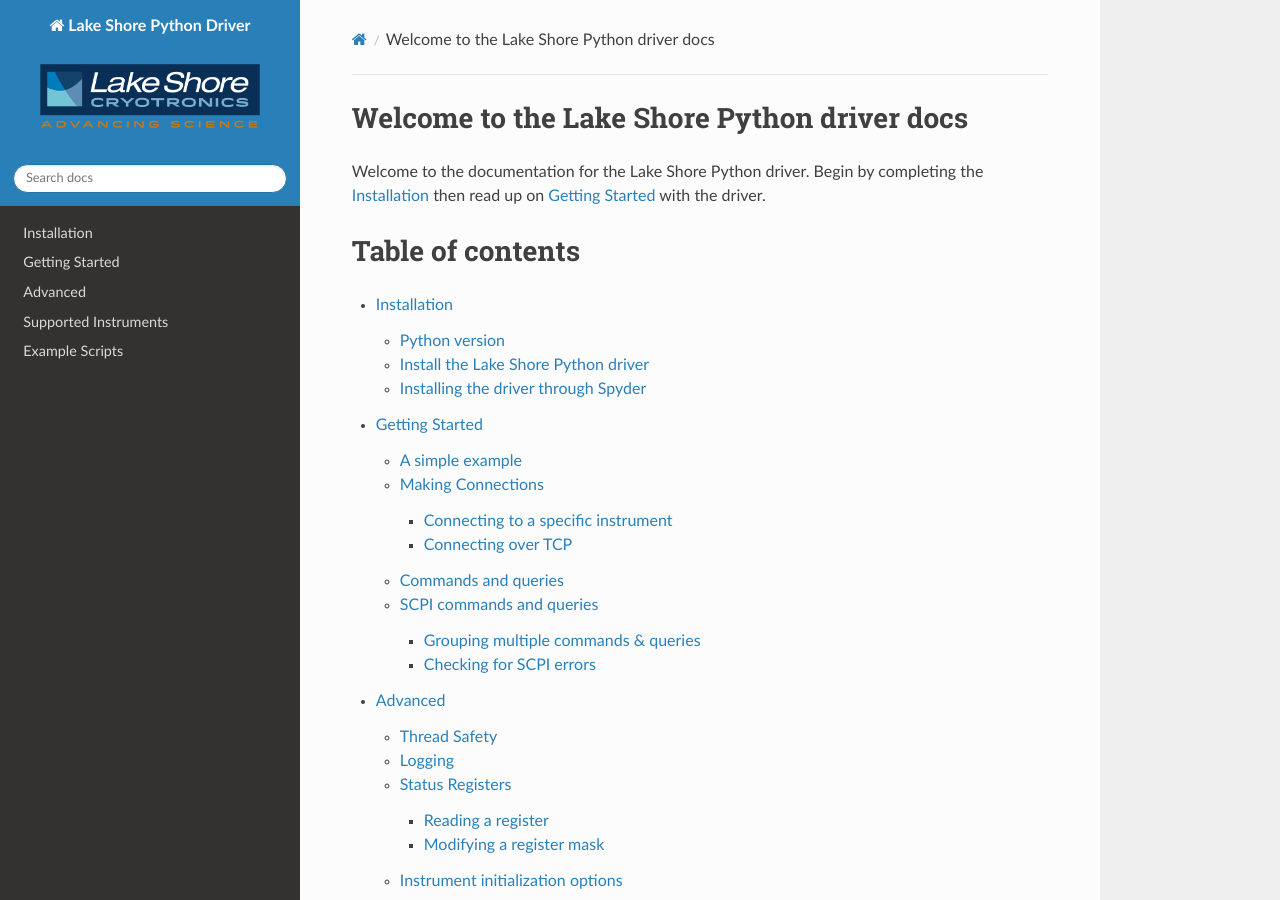
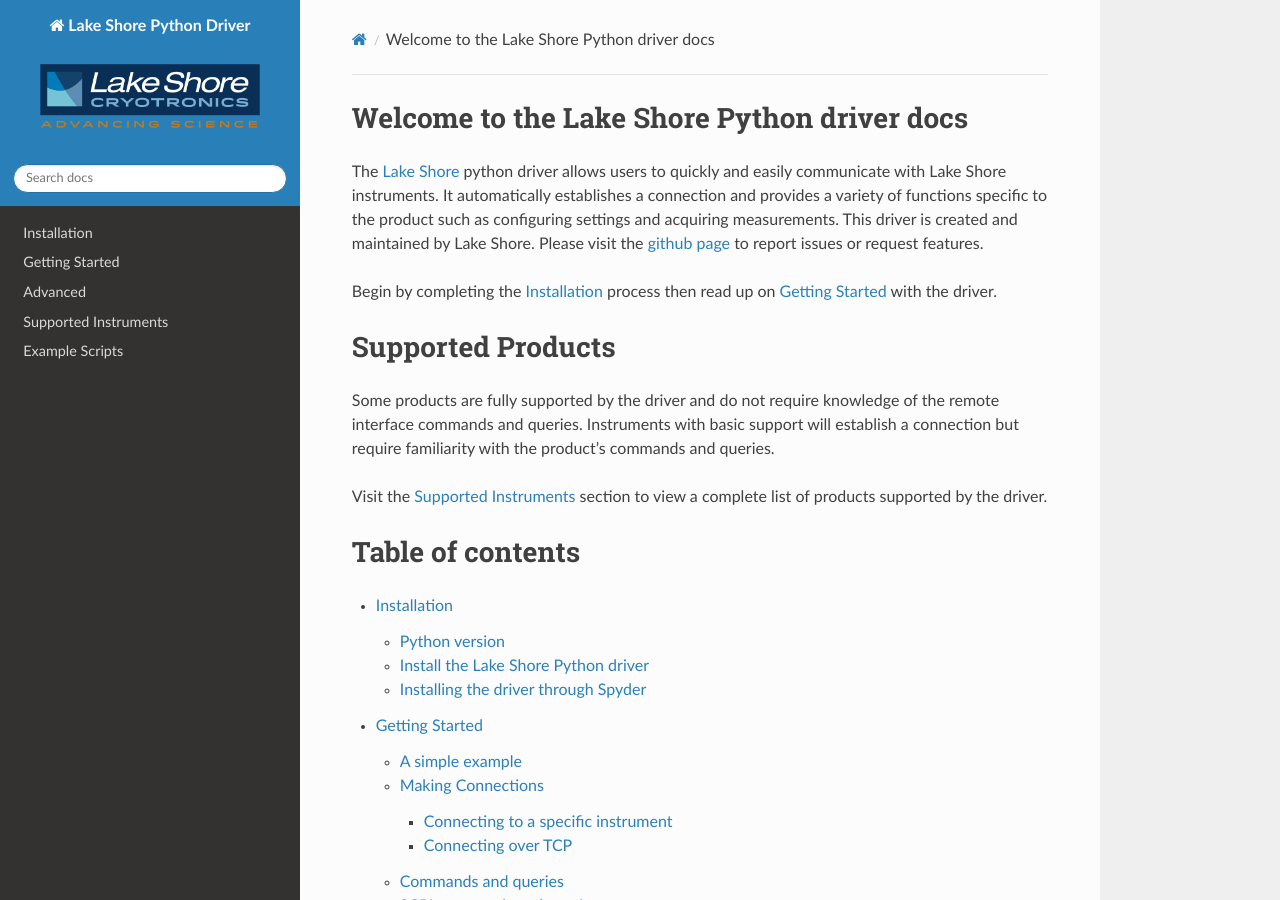
Before and after one commit to lakeshorecryotronics/python-driver, a Sphinx documentation site: the page built from docs/index.rst, in a window 1280 px wide and 900 px high. Built offline with Sphinx 7.4.7 and the Read the Docs theme 2.0.0, drawn with Linux system fonts in a browser that asks for light colours.

Commit message:
Improve the landing page of the docs

```diff
--- a/docs/index.rst
+++ b/docs/index.rst
@@ -5,7 +5,19 @@
 
 Welcome to the Lake Shore Python driver docs
 ============================================
-Welcome to the documentation for the Lake Shore Python driver. Begin by completing the :ref:`installation` then read up on :ref:`getting_started` with the driver.
+The `Lake Shore`_ python driver allows users to quickly and easily communicate with Lake Shore instruments. It automatically establishes a connection and provides a variety of functions specific to the product such as configuring settings and acquiring measurements.
+This driver is created and maintained by Lake Shore. Please visit the `github page`_ to report issues or request features.
+
+Begin by completing the :ref:`installation` process then read up on :ref:`getting_started` with the driver.
+
+.. _Lake Shore: https://www.lakeshore.com
+.. _github page: https://github.com/lakeshorecryotronics/python-driver
+
+Supported Products
+==================
+Some products are fully supported by the driver and do not require knowledge of the remote interface commands and queries. Instruments with basic support will establish a connection but require familiarity with the product's commands and queries.
+
+Visit the :ref:`supported_instruments` section to view a complete list of products supported by the driver.
 
 Table of contents
 =================
```
